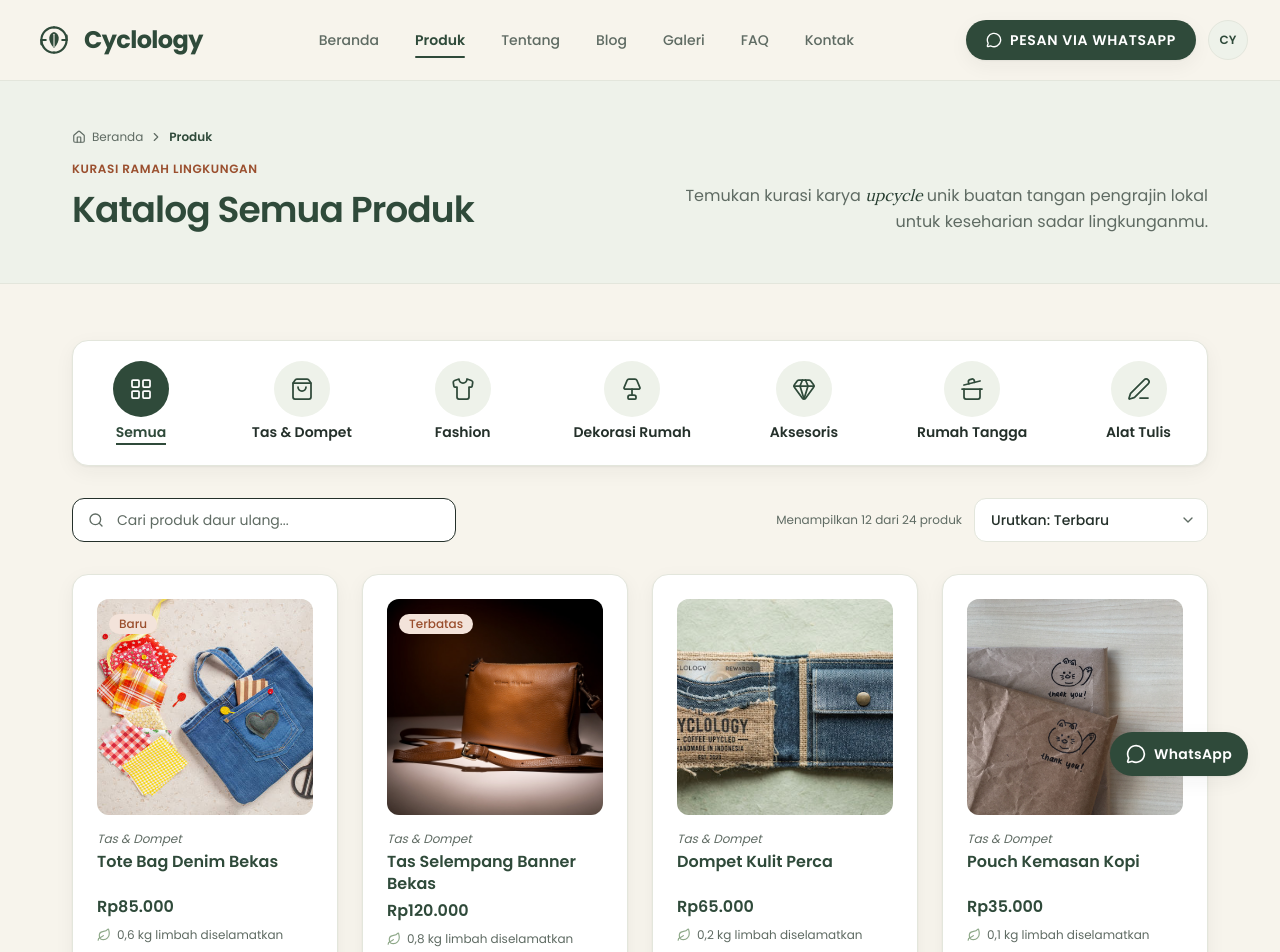
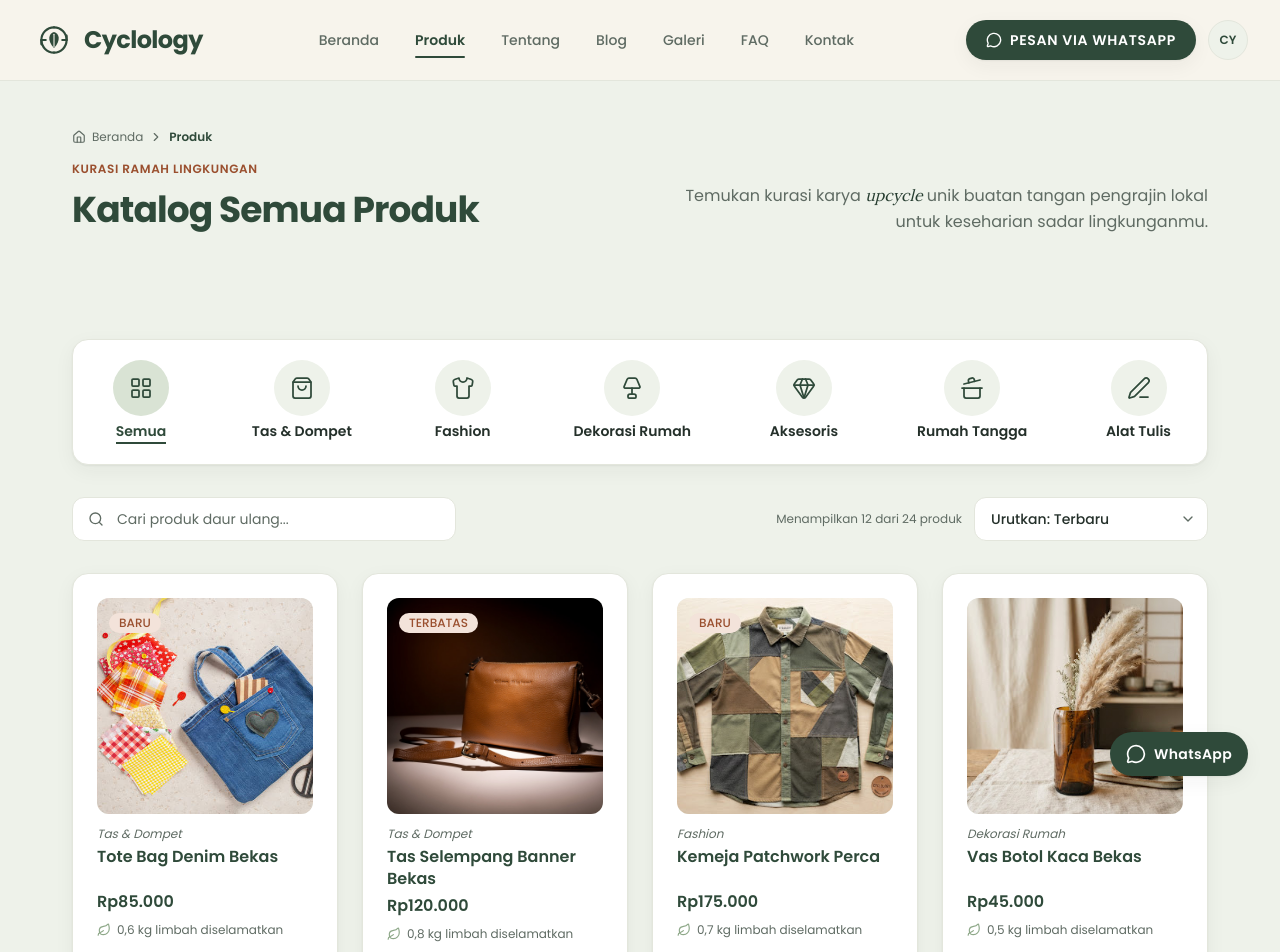
Before and after one commit to Ryoman2004/cyclology, a Next.js app: page /produk in a window 1280 px wide. Shown: the top 952 px of the page. Built offline with nearby package versions, Linux system fonts and the light colour scheme.

Commit message:
fix: selaraskan halaman /produk dengan design/produk.png

```diff
--- a/src/components/product/CategoryStrip.tsx
+++ b/src/components/product/CategoryStrip.tsx
@@ -67,13 +67,11 @@ export function CategoryStrip({
               >
                 <span
                   className={`flex h-14 w-14 items-center justify-center rounded-full transition-colors duration-150 ${
-                    isActive
-                      ? "bg-moss-600"
-                      : "bg-sage-50 group-hover:bg-sage-200"
+                    isActive ? "bg-sage-200" : "bg-sage-50 group-hover:bg-sage-200"
                   }`}
                 >
                   <Icon
-                    className={`h-6 w-6 ${isActive ? "text-white" : "text-moss-600"}`}
+                    className="h-6 w-6 text-moss-600"
                     strokeWidth={1.75}
                     aria-hidden="true"
                   />
--- a/src/components/product/ProductCard.tsx
+++ b/src/components/product/ProductCard.tsx
@@ -17,9 +17,9 @@ interface ProductCardProps {
 export function ProductCard({ product }: ProductCardProps) {
   const badge =
     product.isNew
-      ? { label: "Baru", variant: "terracotta" as const }
+      ? { label: "BARU", variant: "terracotta" as const }
       : product.stock === "terbatas"
-        ? { label: "Terbatas", variant: "terracotta" as const }
+        ? { label: "TERBATAS", variant: "terracotta" as const }
         : null;
 
   return (
@@ -42,7 +42,7 @@ export function ProductCard({ product }: ProductCardProps) {
       </div>
 
       {/* Label kategori */}
-      <p className="mt-4 text-xs italic text-ink-muted">
+      <p className="mt-3 text-xs italic text-ink-muted">
         {categoryNames[product.category] ?? product.category}
       </p>
 
@@ -65,7 +65,7 @@ export function ProductCard({ product }: ProductCardProps) {
       {/* Tombol detail (seluruh kartu diklik lewat stretched link) */}
       <Link
         href={`/produk/${product.slug}`}
-        className="mt-4 inline-flex min-h-9.5 w-full items-center justify-center gap-2 rounded-full border border-moss-600 px-4 py-1.5 text-xs font-semibold uppercase tracking-wider text-moss-600 transition-colors duration-150 after:absolute after:inset-0 after:rounded-2xl after:content-[''] focus-visible:outline-none focus-visible:ring-2 focus-visible:ring-sage-500 focus-visible:ring-offset-2 group-hover:bg-sage-50"
+        className="mt-4 inline-flex min-h-9.5 w-full items-center justify-center gap-2 rounded-full bg-sage-50 px-4 py-1.5 text-xs font-semibold uppercase tracking-wider text-moss-600 transition-colors duration-150 after:absolute after:inset-0 after:rounded-2xl after:content-[''] focus-visible:outline-none focus-visible:ring-2 focus-visible:ring-sage-500 focus-visible:ring-offset-2 group-hover:bg-sage-200"
       >
         <ShoppingBag className="h-4 w-4 shrink-0" aria-hidden="true" />
         Lihat Detail
--- a/src/components/product/ProductCatalog.tsx
+++ b/src/components/product/ProductCatalog.tsx
@@ -63,6 +63,11 @@ export function ProductCatalog() {
       result = [...result].sort((a, b) => a.price - b.price);
     } else if (sort === "harga-desc") {
       result = [...result].sort((a, b) => b.price - a.price);
+    } else {
+      // "Terbaru": produk unggulan (featured) diurutkan lebih dahulu
+      result = [...result].sort(
+        (a, b) => Number(b.featured ?? false) - Number(a.featured ?? false)
+      );
     }
 
     return result;
@@ -96,7 +101,7 @@ export function ProductCatalog() {
   return (
     <>
       {/* Header katalog */}
-      <section className="border-b border-line bg-sage-50 py-8 sm:py-12">
+      <section className="bg-sage-50 py-8 sm:py-12">
         <div className="mx-auto max-w-300 px-4 sm:px-6 lg:px-8">
           <Breadcrumb items={[{ label: "Produk" }]} className="mb-4" />
           <div className="grid grid-cols-1 items-end gap-4 lg:grid-cols-2">
@@ -104,7 +109,7 @@ export function ProductCatalog() {
               <span className="text-xs font-semibold uppercase tracking-wider text-terracotta-700">
                 Kurasi Ramah Lingkungan
               </span>
-              <h1 className="text-2xl font-semibold leading-snug tracking-tight text-moss-600 sm:text-3xl lg:text-4xl">
+              <h1 className="text-2xl font-bold leading-snug tracking-tight text-moss-600 sm:text-3xl lg:text-4xl">
                 Katalog Semua Produk
               </h1>
             </div>
@@ -119,7 +124,7 @@ export function ProductCatalog() {
       </section>
 
       {/* Strip kategori + toolbar + grid */}
-      <section className="py-10 sm:py-14">
+      <section className="bg-sage-50 py-10 sm:py-14">
         <div className="mx-auto flex max-w-300 flex-col gap-8 px-4 sm:px-6 lg:px-8">
           <CategoryStrip showAll activeSlug={activeSlug} />
 
@@ -139,7 +144,7 @@ export function ProductCatalog() {
                 value={query}
                 onChange={(e) => setQuery(e.target.value)}
                 placeholder="Cari produk daur ulang..."
-                className="min-h-11 w-full rounded-xl border bg-white py-2.5 pl-11 pr-4 text-sm placeholder:text-ink-muted focus:border-moss-600 focus:outline-none focus:ring-2 focus:ring-sage-500"
+                className="min-h-11 w-full rounded-xl border border-line bg-white py-2.5 pl-11 pr-4 text-sm placeholder:text-ink-muted focus:border-moss-600 focus:outline-none focus:ring-2 focus:ring-sage-500"
               />
             </div>
 
--- a/src/components/sections/CustomOrderCTA.tsx
+++ b/src/components/sections/CustomOrderCTA.tsx
@@ -9,8 +9,8 @@ export function CustomOrderCTA() {
   );
 
   return (
-    <section className="pb-16 sm:pb-24">
-      <div className="mx-auto max-w-[1200px] px-4 sm:px-6 lg:px-8">
+    <section className="bg-sage-50 pb-16 sm:pb-24">
+      <div className="mx-auto max-w-300 px-4 sm:px-6 lg:px-8">
         <div className="flex flex-col items-start gap-6 rounded-2xl bg-sage-200 px-6 py-10 sm:flex-row sm:items-center sm:justify-between sm:px-10">
           <div className="flex items-start gap-4">
             <span
```
